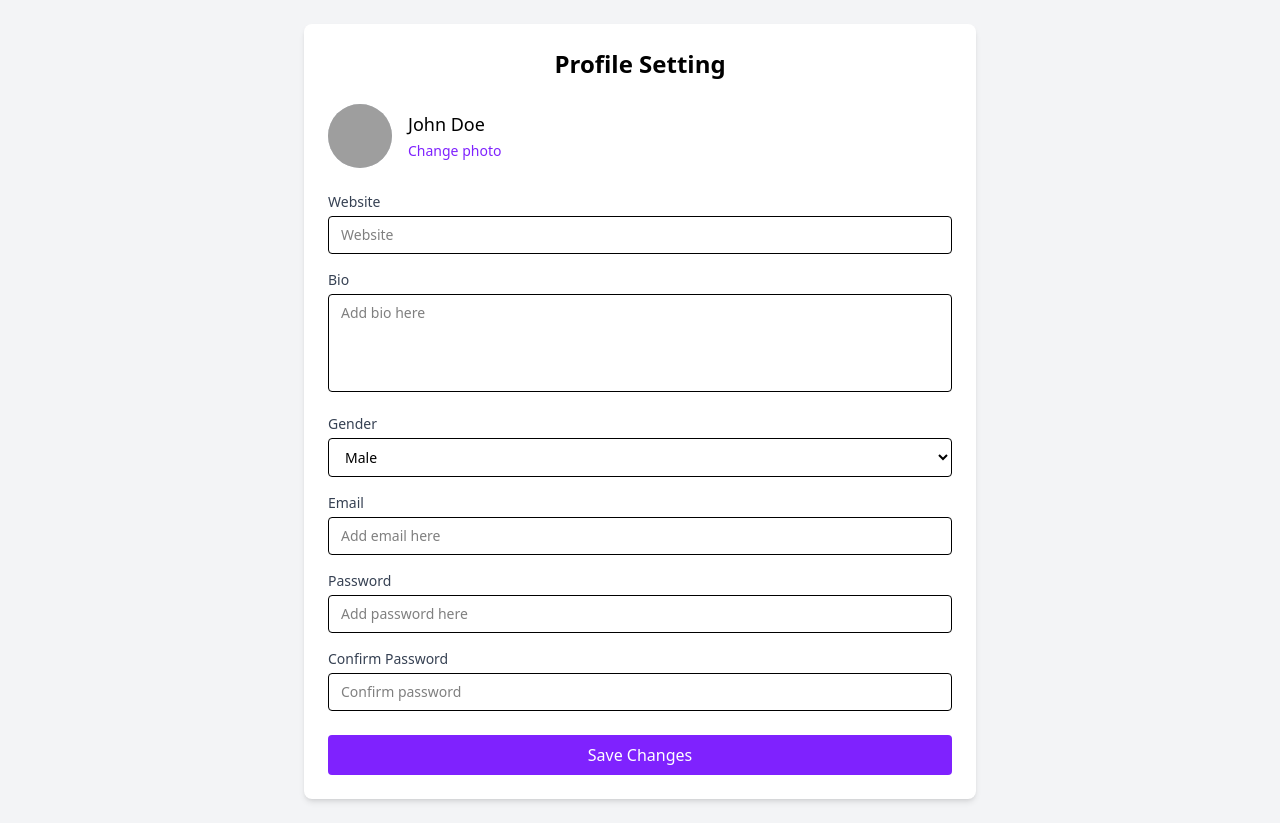
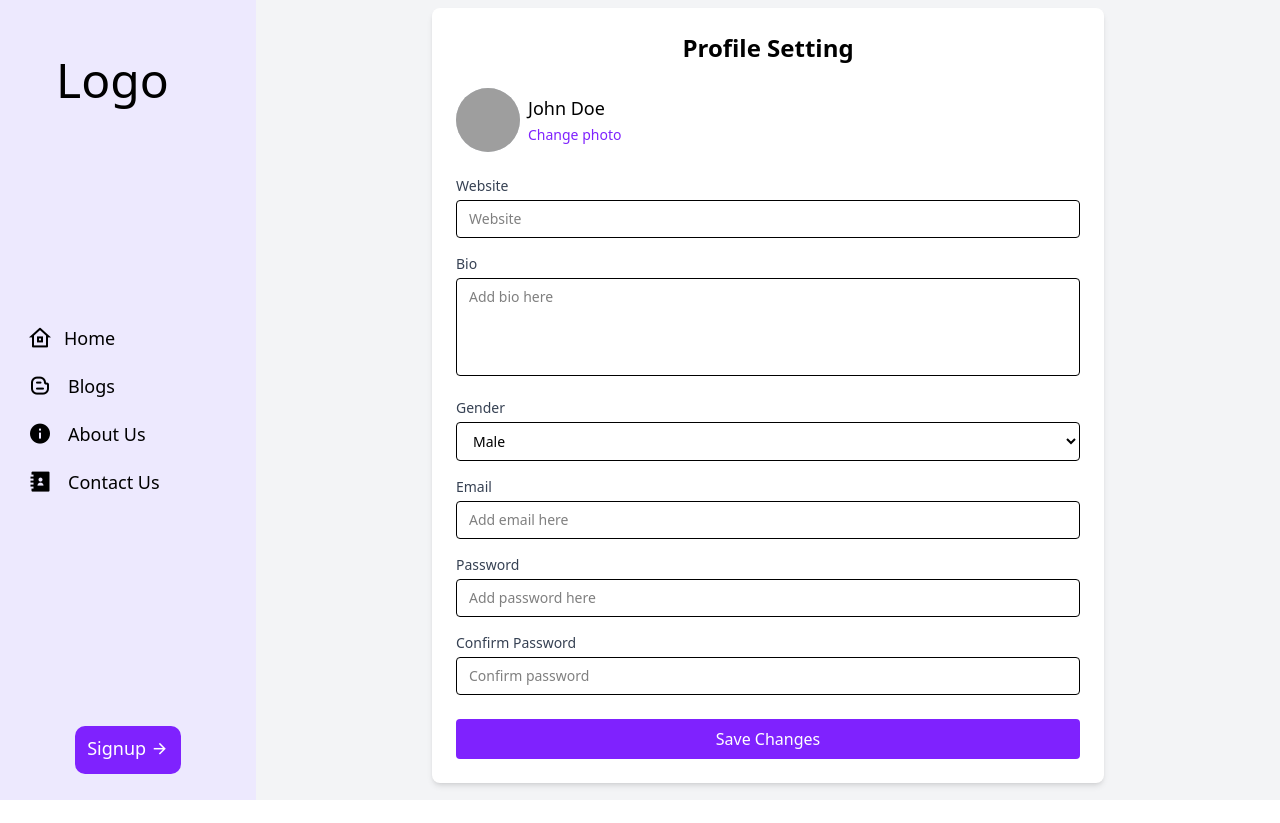
Before and after one commit to ShIreen66/blog-project-frontend, a React (Vite) app: page /profile/setting in a window 1280 px wide. After the commit the page ends 800 px from the top, so only its background shows below. Built offline with nearby package versions, Linux system fonts and the light colour scheme; grey boxes are pictures that could not be loaded; a web font is replaced by a local one.

Commit message:
feat: update MainRoute to include UserSetting component and adjust ProfileSetting layout; improve CSS structure

```diff
--- a/src/Routes/MainRoute.jsx
+++ b/src/Routes/MainRoute.jsx
@@ -1,19 +1,18 @@
-import { Route, Routes } from 'react-router-dom'
-import HomeFeed from '../pages/user/HomeFeed'
-import Register from '../pages/user/Register'
-import Login from '../pages/user/Login'
-import UserDashboard from '../pages/user/UserDashboard'
-import ProfilePage from '../component/ProfilePage'
-import Follower from '../component/Follower'
-import Following from '../component/Following'
-import Post from '../component/Post'
-import CreatePost from '../component/CreatePost'
-import EditPost from '../component/EditPost'
-import About from '../pages/user/About'
-import AdminDashboard from '../pages/Admin/AdminDashboard'
-import ProfileSetting from '../pages/user/ProfileSetting'
-
-
+import { Route, Routes } from "react-router-dom";
+import HomeFeed from "../pages/user/HomeFeed";
+import Register from "../pages/user/Register";
+import Login from "../pages/user/Login";
+import UserDashboard from "../pages/user/UserDashboard";
+import ProfilePage from "../component/ProfilePage";
+import Follower from "../component/Follower";
+import Following from "../component/Following";
+import Post from "../component/Post";
+import CreatePost from "../component/CreatePost";
+import EditPost from "../component/EditPost";
+import About from "../pages/user/About";
+import AdminDashboard from "../pages/Admin/AdminDashboard";
+// import ProfileSetting from "../pages/user/ProfileSetting";
+import UserSetting from "../pages/user/UserSetting";
 
 const MainRoute = () => {
   return (
@@ -21,24 +20,22 @@ const MainRoute = () => {
       <Route path="/" element={<HomeFeed />} />
       <Route path="/about" element={<About />} />
       <Route path="/signup" element={<Register />} />
-    <Route path="/signin" element={<Login/>} />
-    <Route path="/create/post" element={<CreatePost/>} />
-    <Route path="/edit/post" element={<EditPost/>} />
-    <Route path="/admin" element={<AdminDashboard/>} />
-    <Route path="/dashboard" element={<UserDashboard/>} >
-    <Route path='/dashboard/profile' element={<ProfilePage/>}>
-          <Route path='/dashboard/profile/follower' element={<Follower/>}/>
-          <Route path='/dashboard/profile/post' element={<Post/>}/>
-          <Route path='/dashboard/profile/post' element={<Post/>}/>
-          <Route path='/dashboard/profile/following' element={<Following/>} />
+      <Route path="/signin" element={<Login />} />
+      <Route path="/create/post" element={<CreatePost />} />
+      <Route path="/edit/post" element={<EditPost />} />
+      <Route path="/admin" element={<AdminDashboard />} />
+      <Route path="/dashboard" element={<UserDashboard />}>
+        <Route path="/dashboard/profile" element={<ProfilePage />}>
+          <Route path="/dashboard/profile/follower" element={<Follower />} />
+          {/* <Route path="/dashboard/profile/post" element={<Post />} /> */}
+          <Route path="/dashboard/profile/post" element={<Post />} />
+          <Route path="/dashboard/profile/following" element={<Following />} />
         </Route>
       </Route>
 
-    <Route path='/profile/setting' element={<ProfileSetting/>}></Route>
+      <Route path="/profile/setting" element={<UserSetting />}></Route>
+    </Routes>
+  );
+};
 
-
-  </Routes>
-  )
-}
-
-export default MainRoute
+export default MainRoute;
--- a/src/pages/user/ProfileSetting.jsx
+++ b/src/pages/user/ProfileSetting.jsx
@@ -1,13 +1,13 @@
 const ProfileSetting = () => {
   return (
-    <div className="min-h-screen bg-gray-100 p-6">
-      <div className="max-w-2xl mx-auto bg-white shadow-md rounded-lg p-6">
+    <div className="h-screen bg-gray-100 p-2 overflow-x-hidden">
+      <div className="w-2xl mx-auto bg-white shadow-md rounded-lg p-6">
         <h1 className="text-2xl font-semibold mb-6 text-center">
           Profile Setting
         </h1>
 
         {/* Profile Section */}
-        <div className="flex items-center gap-4 mb-6">
+        <div className="flex items-center gap-2 mb-6">
           <img
             src="https://images.unsplash.com/photo-1438761681033-6461ffad8d80?q=80&w=2070&auto=format&fit=crop&ixlib=rb-4.1.0&ixid=M3wxMjA3fDB8MHxwaG90by1wYWdlfHx8fGVufDB8fHx8fA%3D%3D"
             alt="Profile"
@@ -51,9 +51,9 @@ const ProfileSetting = () => {
             Gender
           </label>
           <select className="w-full border rounded px-3 py-2 text-sm focus:outline-none focus:ring focus:border-violet-700">
-            <option value="">Male</option>
-            <option value="">Female</option>
-            <option value="">Custom</option>
+            <option value="Male" className="hover:bg-violet-300">Male</option>
+            <option value="Female">Female</option>
+            <option value="Custom">Custom</option>
           </select>
         </div>
 
--- a/src/pages/user/UserSetting.jsx
+++ b/src/pages/user/UserSetting.jsx
@@ -3,7 +3,7 @@ import ProfileSetting from "./ProfileSetting";
 
 const UserSetting = () => {
   return (
-    <div className="h-screen w-screen  flex">
+    <div className="h-screen w-screen flex">
       <div className="h-full w-[20%] ">
         <Navigation />
       </div>
```
Also changed, not shown: src/index.css (line endings or trailing spaces). Lines whose indentation alone changed are shown as unchanged.
